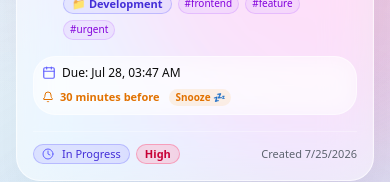
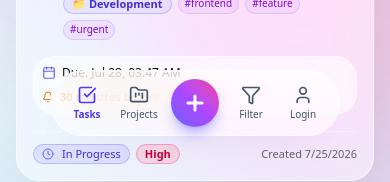
Before and after one commit to AnhQuan11112003/todo-list, a Next.js app: page / in a window 390 px wide. Shown: the part 696-878 px from the top of the page. Built offline with nearby package versions, Linux system fonts and the light colour scheme; no server answers.

Commit message:
feat: Optimize mobile PWA experience with floating tab bar and native touch gestures

```diff
--- a/src/app/layout.tsx
+++ b/src/app/layout.tsx
@@ -1,4 +1,4 @@
-import type { Metadata } from 'next';
+import type { Metadata, Viewport } from 'next';
 import { Geist, Geist_Mono } from 'next/font/google';
 import './globals.css';
 import { Toaster } from '@/components/ui/sonner';
@@ -13,10 +13,28 @@ const geistMono = Geist_Mono({
   subsets: ['latin'],
 });
 
+export const viewport: Viewport = {
+  themeColor: '#6366f1',
+  width: 'device-width',
+  initialScale: 1,
+  maximumScale: 1,
+  userScalable: false,
+  viewportFit: 'cover',
+};
+
 export const metadata: Metadata = {
-  title: 'Todo Task Manager | Next.js & shadcn/ui',
+  title: 'TaskFlow | iOS VisionOS Task Manager',
   description:
-    'A modern, full-featured Task Management & Todo List Application built with Next.js App Router, TypeScript, Tailwind CSS, and shadcn/ui.',
+    'Modern iOS VisionOS Glassmorphism Task Manager built with Next.js, Tailwind CSS, and Supabase Cloud.',
+  manifest: '/manifest.json',
+  appleWebApp: {
+    capable: true,
+    statusBarStyle: 'black-translucent',
+    title: 'TaskFlow',
+  },
+  formatDetection: {
+    telephone: false,
+  },
 };
 
 export default function RootLayout({
@@ -25,10 +43,10 @@ export default function RootLayout({
   children: React.ReactNode;
 }>) {
   return (
-    <html lang="en" className={`${geistSans.variable} ${geistMono.variable} h-full antialiased`}>
-      <body className="bg-background text-foreground flex min-h-full flex-col">
+    <html lang="vi" className={`${geistSans.variable} ${geistMono.variable} h-full antialiased`}>
+      <body className="bg-background text-foreground flex min-h-full flex-col select-none touch-manipulation">
         {children}
-        <Toaster position="top-right" richColors />
+        <Toaster position="top-center" richColors />
       </body>
     </html>
   );
--- a/src/app/page.tsx
+++ b/src/app/page.tsx
@@ -11,7 +11,9 @@ import { DeleteConfirmDialog } from '@/components/tasks/DeleteConfirmDialog';
 import { SnoozeDialog } from '@/components/tasks/SnoozeDialog';
 import { ManageCategoriesDialog } from '@/components/tasks/ManageCategoriesDialog';
 import { AuthDialog } from '@/components/auth/AuthDialog';
+import { MobileBottomNav } from '@/components/layout/MobileBottomNav';
 import { EmptyState } from '@/components/tasks/EmptyState';
+
 import { Button } from '@/components/ui/button';
 import {
   CheckSquare,
@@ -253,7 +255,8 @@ export default function Home() {
       </header>
 
       {/* Main Container */}
-      <main className="relative z-10 mx-auto w-full max-w-7xl flex-1 space-y-8 px-4 py-8 sm:px-6 lg:px-8">
+      <main className="relative z-10 mx-auto w-full max-w-7xl flex-1 space-y-8 px-4 py-8 pb-24 sm:pb-8 sm:px-6 lg:px-8">
+
         {/* Stats Overview */}
         <section aria-labelledby="stats-heading">
           <h2 id="stats-heading" className="sr-only">
@@ -369,6 +372,14 @@ export default function Home() {
         open={isAuthOpen}
         onOpenChange={setIsAuthOpen}
       />
+
+      {/* Floating Mobile Bottom Navigation Bar */}
+      <MobileBottomNav
+        onOpenCreate={handleOpenCreate}
+        onOpenManageCategories={() => setIsManageOpen(true)}
+        onOpenAuth={() => setIsAuthOpen(true)}
+        user={user}
+      />
     </div>
   );
 }
--- /dev/null
+++ b/src/components/layout/MobileBottomNav.tsx
@@ -0,0 +1,77 @@
+'use client';
+
+import { CheckSquare, FolderKanban, Plus, User, Bell, Filter } from 'lucide-react';
+import { User as SupabaseUser } from '@supabase/supabase-js';
+
+interface MobileBottomNavProps {
+  onOpenCreate: () => void;
+  onOpenManageCategories: () => void;
+  onOpenAuth: () => void;
+  user: SupabaseUser | null;
+  activeTab?: string;
+}
+
+export function MobileBottomNav({
+  onOpenCreate,
+  onOpenManageCategories,
+  onOpenAuth,
+  user,
+}: MobileBottomNavProps) {
+  return (
+    <div className="fixed bottom-3 inset-x-0 z-40 flex justify-center px-4 sm:hidden pointer-events-none">
+      <nav className="glass-card pointer-events-auto flex items-center justify-between gap-1 rounded-full border border-white/60 bg-white/80 px-3 py-2 shadow-2xl backdrop-blur-2xl dark:border-white/15 dark:bg-slate-900/85">
+        {/* All Tasks Nav */}
+        <button
+          onClick={() => window.scrollTo({ top: 0, behavior: 'smooth' })}
+          className="flex h-11 w-12 flex-col items-center justify-center rounded-2xl text-indigo-600 transition-all active:scale-95 dark:text-indigo-400"
+          aria-label="Scroll to Top"
+        >
+          <CheckSquare className="h-5 w-5" />
+          <span className="text-[10px] font-bold mt-0.5">Tasks</span>
+        </button>
+
+        {/* Categories Nav */}
+        <button
+          onClick={onOpenManageCategories}
+          className="flex h-11 w-12 flex-col items-center justify-center rounded-2xl text-slate-600 hover:text-indigo-600 transition-all active:scale-95 dark:text-slate-400 dark:hover:text-indigo-400"
+          aria-label="Manage Categories"
+        >
+          <FolderKanban className="h-5 w-5" />
+          <span className="text-[10px] font-medium mt-0.5">Projects</span>
+        </button>
+
+        {/* Center Floating Action Button (FAB) */}
+        <button
+          onClick={onOpenCreate}
+          className="mx-1 flex h-12 w-12 items-center justify-center rounded-full bg-gradient-to-tr from-indigo-500 via-purple-500 to-pink-500 text-white shadow-lg shadow-indigo-500/40 transition-all duration-300 active:scale-90"
+          aria-label="Create New Task"
+        >
+          <Plus className="h-6 w-6 stroke-[3]" />
+        </button>
+
+        {/* Filters Quick Scroll */}
+        <button
+          onClick={() => {
+            const el = document.getElementById('tasks-heading');
+            el?.scrollIntoView({ behavior: 'smooth' });
+          }}
+          className="flex h-11 w-12 flex-col items-center justify-center rounded-2xl text-slate-600 hover:text-indigo-600 transition-all active:scale-95 dark:text-slate-400 dark:hover:text-indigo-400"
+          aria-label="Filter Tasks"
+        >
+          <Filter className="h-5 w-5" />
+          <span className="text-[10px] font-medium mt-0.5">Filter</span>
+        </button>
+
+        {/* Account Auth Nav */}
+        <button
+          onClick={onOpenAuth}
+          className="flex h-11 w-12 flex-col items-center justify-center rounded-2xl text-slate-600 hover:text-indigo-600 transition-all active:scale-95 dark:text-slate-400 dark:hover:text-indigo-400"
+          aria-label="Account Settings"
+        >
+          <User className={`h-5 w-5 ${user ? 'text-emerald-500' : ''}`} />
+          <span className="text-[10px] font-medium mt-0.5">{user ? 'Account' : 'Login'}</span>
+        </button>
+      </nav>
+    </div>
+  );
+}
```
Also changed, not shown: public/manifest.json (added).
